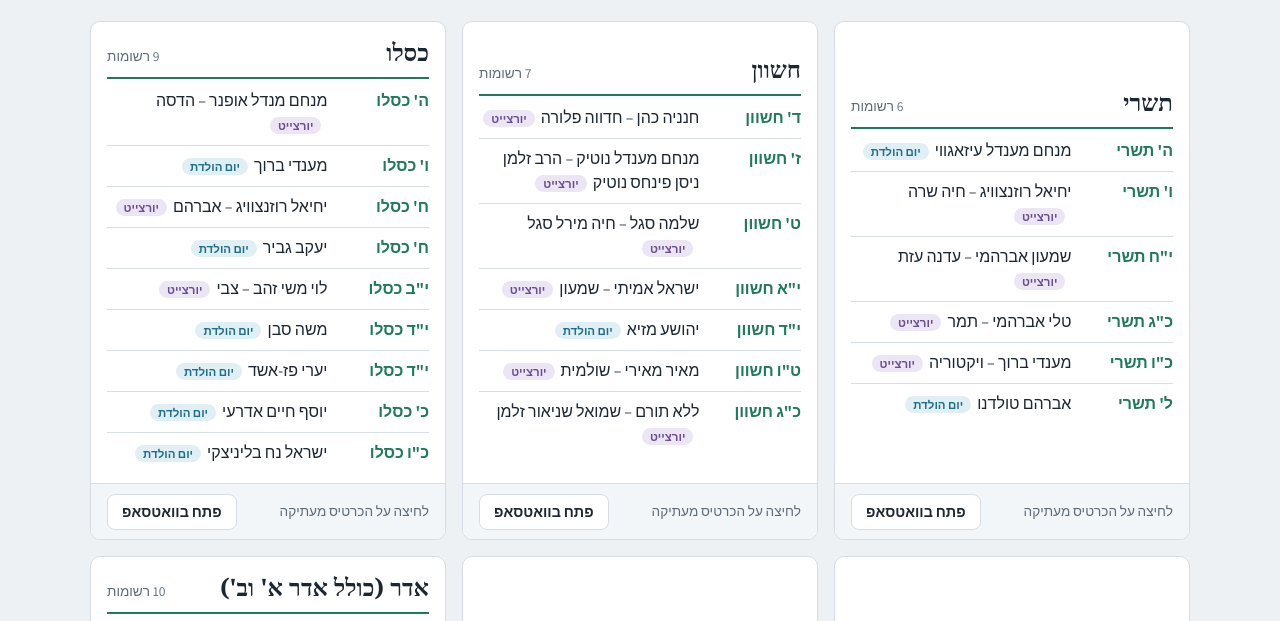
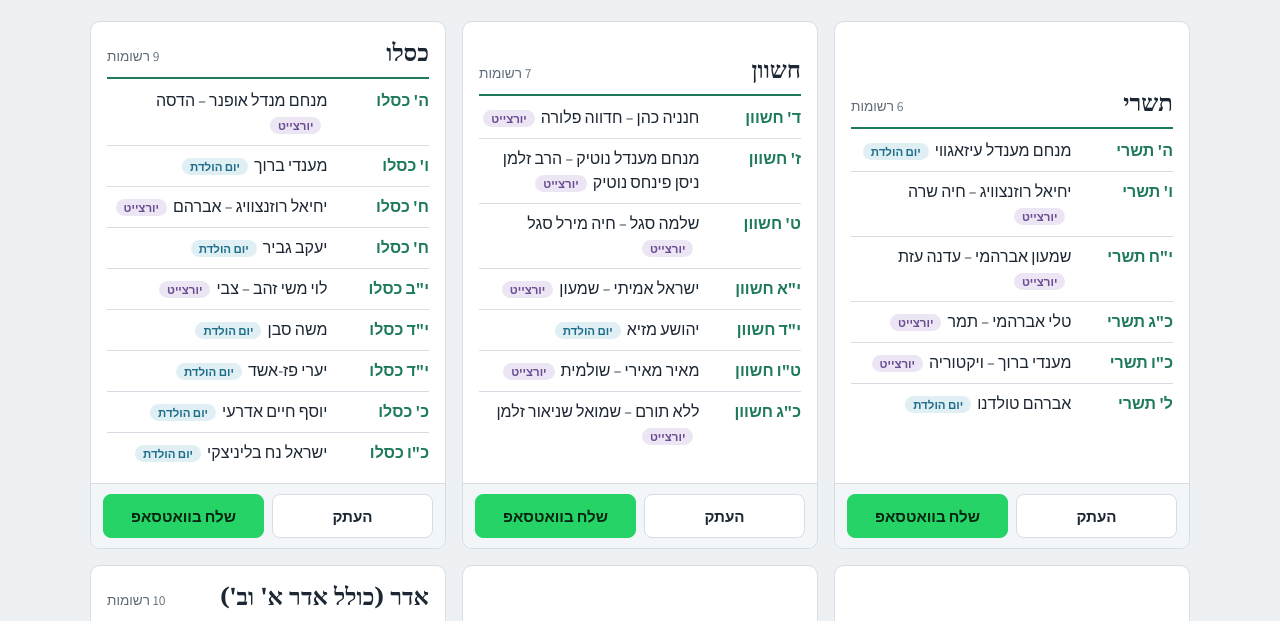
Before and after one commit to geulah770/yahrzeit-calendar, a plain HTML site: page index.html in a window 1280 px wide. Shown: the part 135-756 px from the top of the page. Drawn offline with Linux system fonts and the light colour scheme; a web font is replaced by a local one.

Commit message:
Make card footer buttons larger and WhatsApp button prominent
Co-Authored-By: Claude Sonnet 5.5 <noreply@anthropic.com>
Claude-Session: https://claude.ai/code/session_01StTnKQL5eyf4DeKfPseqRK

```diff
--- a/index.html
+++ b/index.html
@@ -183,15 +183,17 @@ li:first-child { border-top: 0; }
 .tag.bd { background: var(--bd-soft); color: var(--bd); }
 
 .foot {
-  display: flex; align-items: center; justify-content: space-between; gap: 8px;
-  min-height: 56px;
-  padding: 8px 16px;
+  display: grid;
+  grid-template-columns: 1fr 1fr;
+  gap: 8px;
+  padding: 10px 12px;
   border-top: 1px solid var(--line);
   background: var(--surface-2);
 }
-.hint { color: var(--muted); font-size: .85rem; }
-.hint.ok { color: var(--accent); font-weight: 700; }
-.wa { font-size: .9rem; min-height: 36px; padding: 0 14px; background: var(--surface); flex: none; }
+.foot .btn { width: 100%; min-height: 44px; font-size: .95rem; padding: 0 10px; }
+.btn.cp { background: var(--surface); }
+.btn.wa { background: #25d366; border-color: #25d366; color: #06240f; }
+.btn.wa:hover { filter: brightness(1.06); border-color: #25d366; }
 
 #toast {
   position: fixed;
@@ -405,32 +407,33 @@ blocks.forEach(function (b) {
   card.appendChild(btn);
 
   var foot = mk("div", "foot");
-  var hint = mk("span", "hint", "לחיצה על הכרטיס מעתיקה");
-  foot.appendChild(hint);
-  var wa = mk("a", "btn wa", "פתח בוואטסאפ");
+  var cp = mk("button", "btn cp", "העתק");
+  cp.type = "button";
+  foot.appendChild(cp);
+  var wa = mk("a", "btn wa", "שלח בוואטסאפ");
   wa.href = "https://wa.me/?text=" + encodeURIComponent(b.text);
   wa.target = "_blank";
   wa.rel = "noopener noreferrer";
   foot.appendChild(wa);
   card.appendChild(foot);
 
-  btn.addEventListener("click", function () {
+  function doCopy() {
     copyText(b.text).then(function (ok) {
       if (ok) {
         card.classList.add("done");
-        hint.textContent = "הועתק ✓";
-        hint.classList.add("ok");
+        cp.textContent = "הועתק ✓";
         toast("חודש " + b.title + " הועתק");
         setTimeout(function () {
           card.classList.remove("done");
-          hint.textContent = "לחיצה על הכרטיס מעתיקה";
-          hint.classList.remove("ok");
+          cp.textContent = "העתק";
         }, 2500);
       } else {
         toast("ההעתקה נחסמה, אפשר לסמן ולהעתיק ידנית");
       }
     });
-  });
+  }
+  btn.addEventListener("click", doCopy);
+  cp.addEventListener("click", doCopy);
 
   grid.appendChild(card);
 });
```
